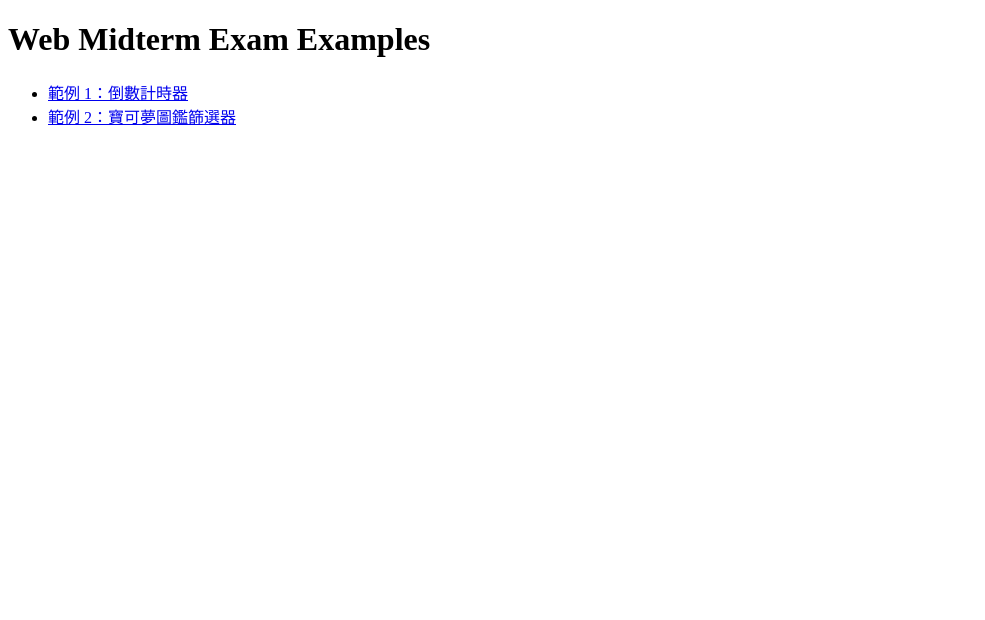
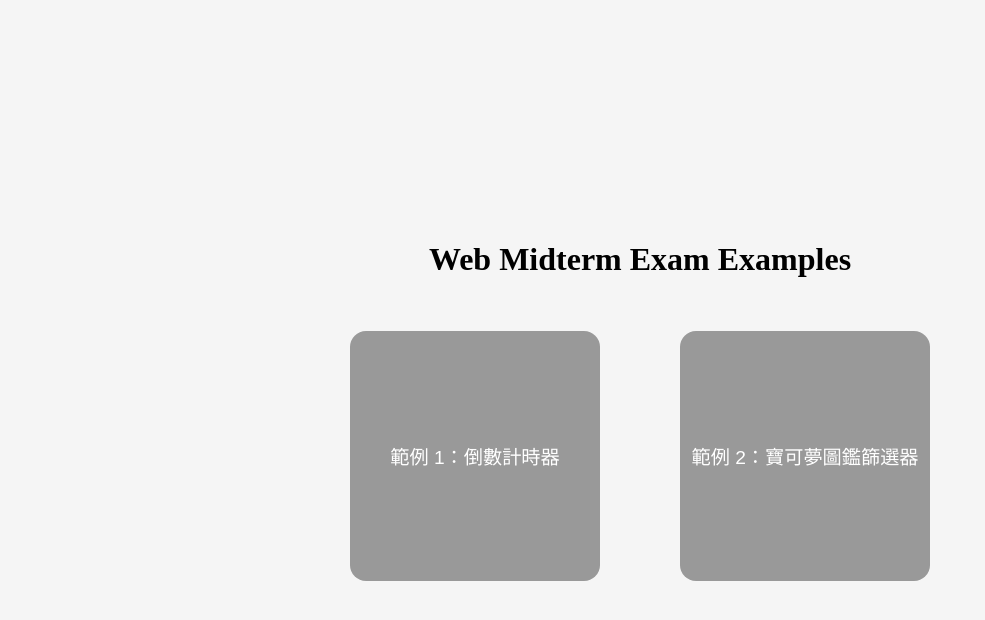
Before and after one commit to hadleyliao/FCU_Web_MidtermExam, a plain HTML site: page index.html in a window 1280 px wide. Shown: the whole page, without its empty margins (0-985 px from the left). Drawn offline with Linux system fonts and the light colour scheme.

Commit message:
update: 2025/08/06改變一進入畫面的布局

```diff
--- a/example02/style.css
+++ b/example02/style.css
@@ -56,9 +56,9 @@ body {
 
 /* =========【圖片樣式 + 效果】========= */
 .gallery img {
-    background-color: white;                    /* ⬜ 白色背景讓圖片像卡片 */
-    padding: 20px;                              /* 🧃 內距讓圖片有留白 */
-    border-radius: 20px;                        /* 💠 圓角讓卡片更可愛 */
+    background-color: white;                    /* 白色背景讓圖片像卡片 */
+    padding: 20px;                              /* 內距讓圖片有留白 */
+    border-radius: 20px;                        /* 卡片圓角 */
     width: 100%;
     max-width: 300px;
     height: auto;
--- a/index.html
+++ b/index.html
@@ -3,12 +3,58 @@
 <head>
   <meta charset="UTF-8">
   <title>Web Midterm Exam Examples</title>
+  <style>
+  body {
+    display: flex;
+    flex-direction: column;
+    justify-content: center;
+    align-items: center;
+    height: 100vh;
+    margin: 0;
+    background: #f5f5f5;
+  }
+  .button-group {
+    display: flex;
+    gap: 5rem;
+    margin-top: 2rem;
+  }
+  .button-group a {
+    text-decoration: none;
+    display: flex;
+  }
+  .main-btn {
+    width: 250px;
+    height: 250px;
+    display: flex;
+    align-items: center;
+    justify-content: center;
+    font-size: 1.2rem;
+    border: none;
+    border-radius: 16px;
+    background: #999999;
+    color: #fff;
+    cursor: pointer;
+    transition: background 0.2s;
+    box-sizing: border-box;
+    text-align: center;
+    word-break: break-all;
+    white-space: pre-line;
+  }
+  .main-btn:hover {
+    background: #000000;
+    front-color: #fff;
+  }
+  </style>
 </head>
 <body>
 <h1>Web Midterm Exam Examples</h1>
-<ul>
-  <li><a href="./example01/index.html">範例 1：倒數計時器</a></li>
-  <li><a href="./example02/index.html">範例 2：寶可夢圖鑑篩選器</a></li>
-</ul>
+<div class="button-group">
+  <a href="./example01/index.html">
+    <button class="main-btn" type="button" onclick="location.href='./example01/index.html'">範例 1：倒數計時器</button>
+  </a>
+  <a href="./example02/index.html">
+    <button class="main-btn" type="button" onclick="location.href='./example02/index.html'">範例 2：寶可夢圖鑑篩選器</button>
+  </a>
+</div>
 </body>
 </html>
```
Also changed, not shown: example01/index.html (+2 -0 lines), example02/index.html (+2 -0 lines).
